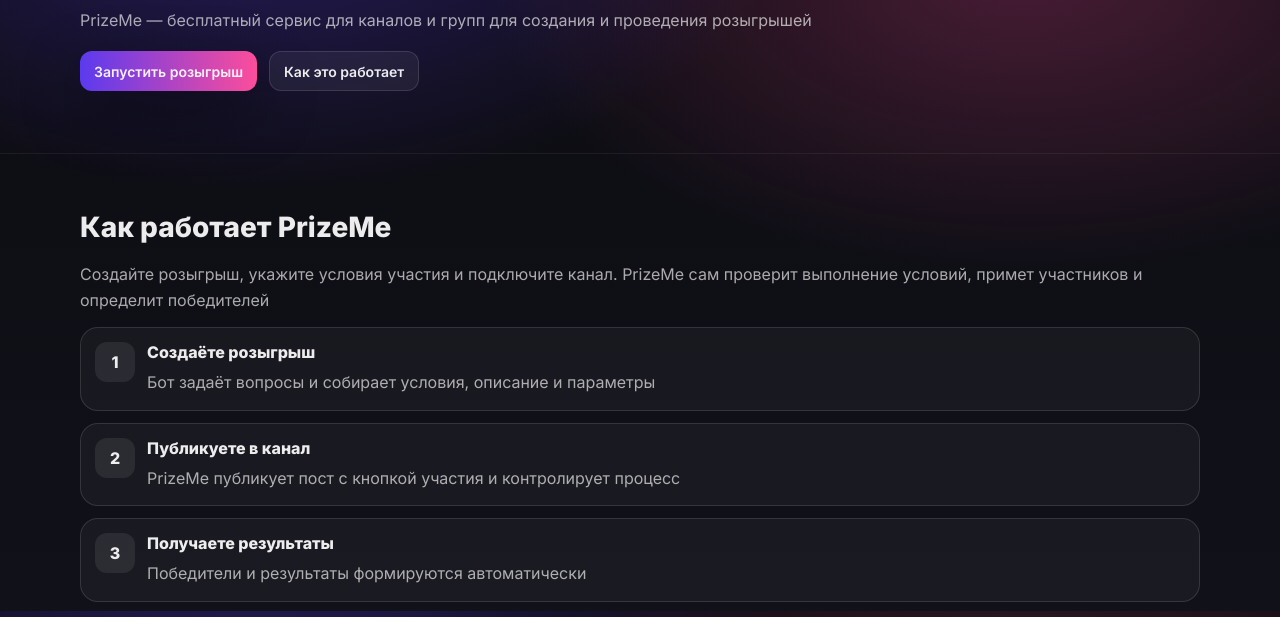
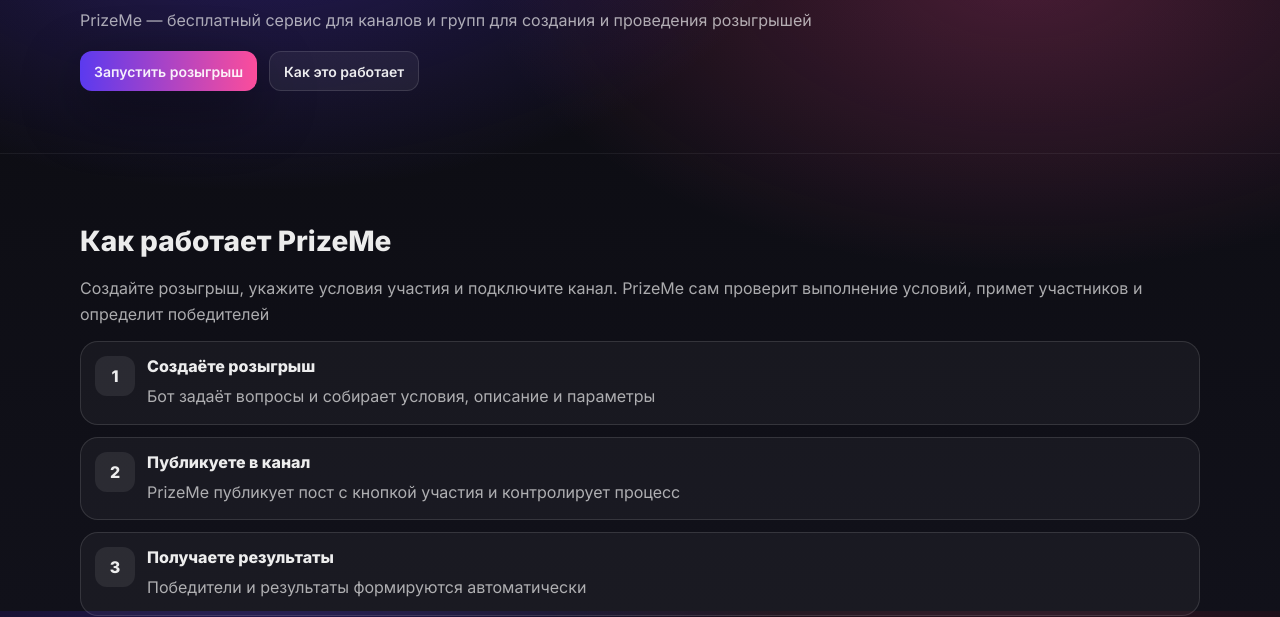
Before and after one commit to NikSem07/prizeme-landing, a website built with Vite: page index.html in a window 1280 px wide. Shown: the part 189-806 px from the top of the page. Built offline with nearby package versions, Linux system fonts and the light colour scheme.

Commit message:
bug fixed

```diff
--- a/src/style.css
+++ b/src/style.css
@@ -142,7 +142,7 @@
 .hint { margin-top: 10px; font-size: 12px; color: var(--muted); }
 
 .section {
-  padding: 56px 0;
+  padding: 70px 0;
   border-top: 1px solid rgba(255,255,255,0.06);
 }
 
```
